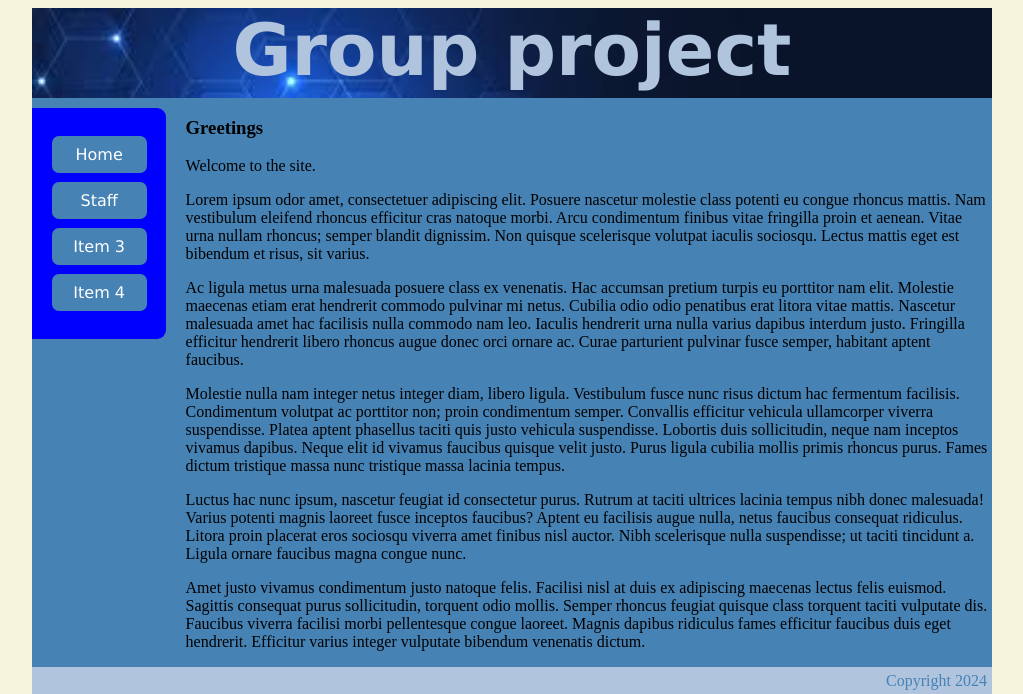
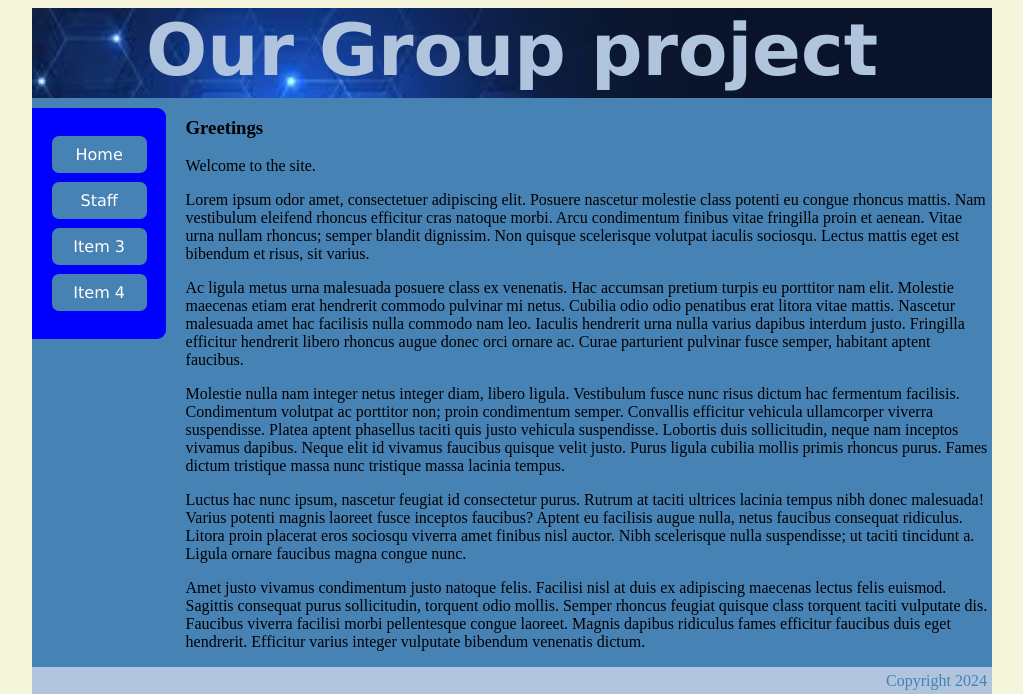
Before and after one commit to iyawebdev/testproject, a PHP site: page /index.php in a window 1280 px wide. Shown: the top 694 px of the page, without its empty margins (128-1151 px from the left). Run offline with PHP 8.4, Linux system fonts and the light colour scheme.

Commit message:
Update header.php
.

```diff
--- a/header.php
+++ b/header.php
@@ -1 +1 @@
-<h2>Group project</h2>
+<h2>Our Group project</h2>
```
